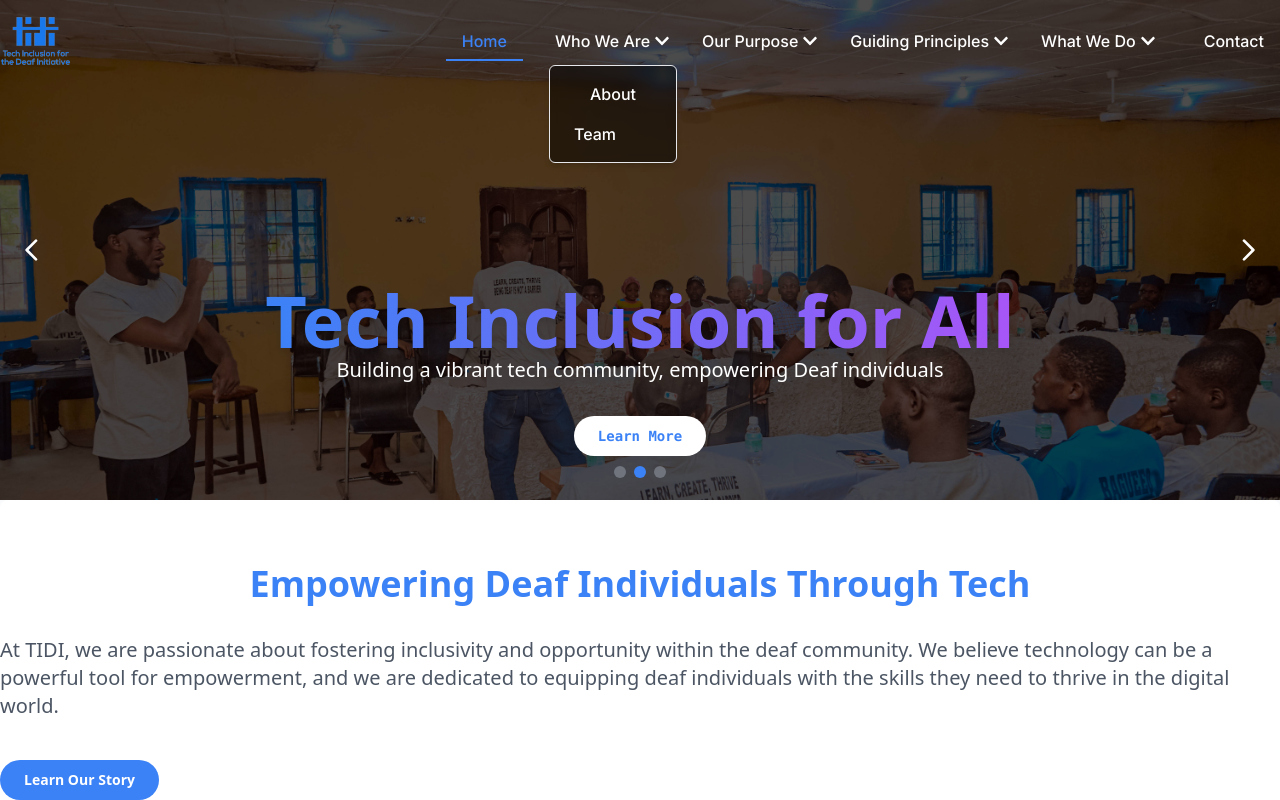
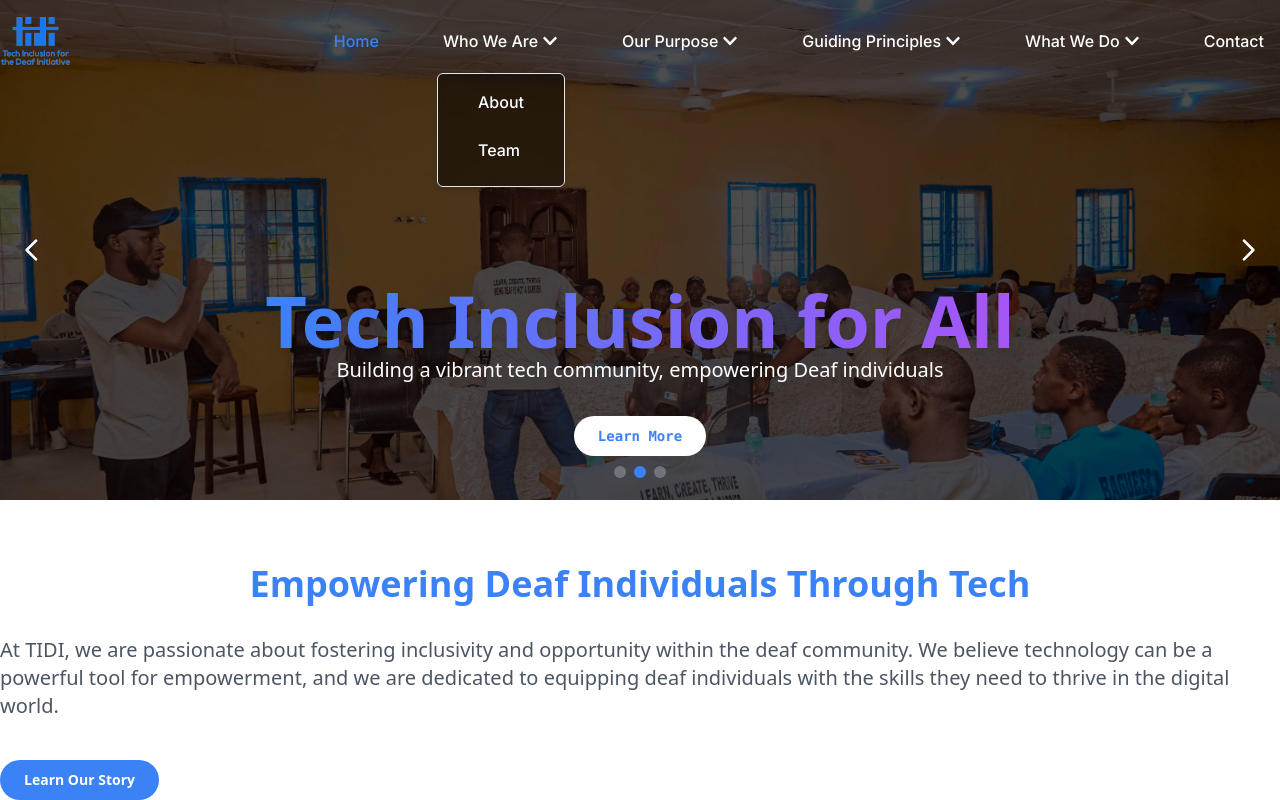
Before and after one commit to Vikkycode/TIDI, a Next.js app: page / in a window 1280 px wide. Both pictures are taken after a click on the button "Who We Are". Shown: the top 800 px of the page. Built offline with nearby package versions, Linux system fonts and the light colour scheme.

Commit message:
updated domain name

```diff
--- a/src/components/Header.tsx
+++ b/src/components/Header.tsx
@@ -8,7 +8,7 @@ import {
 } from "@/components/ui/dropdown-menu";
 import { MenuIcon, XIcon } from 'lucide-react';
 import React, { useState, useEffect } from 'react';
-import { usePathname } from 'next/navigation';
+import { usePathname, useRouter } from 'next/navigation'; // Import useRouter
 import {
   FaChevronDown
 } from 'react-icons/fa';
@@ -66,39 +66,74 @@ const navLinks: NavLink[] = [
 interface RenderNavLinkProps extends NavLink {
   pathname: string; // Add pathname as a prop
   level?: number;
+  closeMobileMenu: () => void;
+  isMobileMenuOpen: boolean;
 }
 
-const renderNavLink: React.FC<RenderNavLinkProps> = ({pathname, label, href, subLinks, level = 0 }) => {
+const renderNavLink: React.FC<RenderNavLinkProps> = ({
+  pathname,
+  label,
+  href,
+  subLinks,
+  level = 0,
+  closeMobileMenu,
+  isMobileMenuOpen,
+}) => {
   const isActive = pathname === href || (subLinks && subLinks.some(sub => sub.href === pathname));
   const isDropdown = !!subLinks;
+  const router = useRouter();
+  //No more usestate for isDropdownHovered
+
+  const handleClick = (e: React.MouseEvent<HTMLAnchorElement>) => {
+    closeMobileMenu();
+  };
+
+  const handleDropdownItemClick = (e: React.MouseEvent<HTMLAnchorElement>) => {
+    closeMobileMenu();
+  };
 
   return (
-    <div key={label} className="relative">
+    <div key={label} className="relative" >
       {isDropdown ? (
         <DropdownMenu>
           <DropdownMenuTrigger asChild>
-            <button className={`flex items-center space-x-2 cursor-pointer font-medium focus:outline-none
+            <button
+              className={`flex items-center space-x-2 cursor-pointer font-medium focus:outline-none px-4 py-2
               ${isActive ? 'text-blue-500' : 'text-white'}
-              hover:text-blue-500 transition duration-300`}>
+              hover:text-blue-500 transition duration-300`}
+              style={{ outline: 'none' }}
+            >
               {label} {level === 0 && <FaChevronDown className="h-4 w-4 ml-1" />}
             </button>
           </DropdownMenuTrigger>
           <DropdownMenuContent className="bg-black/50 backdrop-blur-sm shadow-md rounded-md p-2 border border-gray-200 mt-2">
-            {subLinks?.map(subLink =>
+            {subLinks?.map((subLink) => (
               <DropdownMenuItem key={subLink.label} asChild>
-                <Link href={subLink.href} className='block w-full px-4 py-2 text-white hover:text-blue-500'>
-                  {renderNavLink({pathname, ...subLink, level: level + 1})}
+                <Link
+                  href={subLink.href}
+                  className="block w-full px-4 py-2 text-white hover:text-blue-500"
+                  onClick={handleDropdownItemClick}
+                >
+                  {renderNavLink({
+                    pathname,
+                    ...subLink,
+                    level: level + 1,
+                    closeMobileMenu,
+                    isMobileMenuOpen,
+                  })}
                 </Link>
               </DropdownMenuItem>
-            )}
-
+            ))}
           </DropdownMenuContent>
         </DropdownMenu>
       ) : (
-
-        <Link href={href} className={`font-medium font-poppins px-4 py-2  focus:outline-none
-          ${isActive ? 'text-blue-500 border-b-2 border-blue-500' : 'text-white'}
-          hover:text-blue-500 transition duration-300`}>
+        <Link
+          href={href}
+          className={`font-medium font-poppins px-4 py-2  focus:outline-none
+          ${isActive ? 'text-blue-500 ' : 'text-white'}
+          hover:text-blue-500 transition duration-300`}
+          onClick={handleClick}
+        >
           {label}
         </Link>
       )}
@@ -112,6 +147,8 @@ export default function Header() {
   const [isMobileMenuOpen, setIsMobileMenuOpen] = useState(false);
   const [isScrolled, setIsScrolled] = useState(false);
   const pathname = usePathname(); //usePathname is now called here
+  const router = useRouter(); // Initialize useRouter
+  const [activeDropdown, setActiveDropdown] = useState<string | null>(null); // New state for active dropdown on desktop
 
   useEffect(() => {
     const handleScroll = () => {
@@ -129,6 +166,25 @@ export default function Header() {
     };
   }, []);
 
+  const closeMobileMenu = () => {
+    setIsMobileMenuOpen(false);
+     setActiveDropdown(null);
+  };
+
+  const handleMobileLinkClick = (href: string) => {
+    closeMobileMenu();
+    router.push(href);
+  };
+
+  const handleDropdownMouseEnter = (label: string) => {
+        setActiveDropdown(label);
+  };
+
+  const handleDropdownMouseLeave = () => {
+    setActiveDropdown(null);
+  };
+
+
   return (
     <header className={` ${isScrolled ? 'bg-black/50 backdrop-blur-sm' : 'bg-transparent'} fixed w-full py-2 top-0 z-50 transition-colors duration-300`}> {/* Transparent Header */}
 
@@ -145,7 +201,24 @@ export default function Header() {
 
         {/* Desktop Navigation */}
         <nav className="hidden md:flex items-center space-x-8">
-          {navLinks.map(link => renderNavLink({...link, pathname}))}
+          {navLinks.map(link => (
+              <div key={link.label}
+                 onMouseEnter={() => !isMobileMenuOpen && link.subLinks ? handleDropdownMouseEnter(link.label) : undefined}
+                 onMouseLeave={() => !isMobileMenuOpen ? handleDropdownMouseLeave() : undefined}
+              >
+                  {link.subLinks ? (
+                     <DropdownMenu open={activeDropdown === link.label} onOpenChange={(open) => !open && setActiveDropdown(null)}>
+                         <DropdownMenuTrigger asChild>
+                            <div >
+                               {renderNavLink({...link, pathname,closeMobileMenu,isMobileMenuOpen})}
+                             </div>
+                          </DropdownMenuTrigger>
+                      </DropdownMenu>
+                  ):
+
+                    renderNavLink({...link, pathname,closeMobileMenu,isMobileMenuOpen})}
+                </div>
+            ))}
         </nav>
 
         {/* Mobile Menu Button */}
@@ -166,14 +239,42 @@ export default function Header() {
           <div className="md:hidden fixed top-0 left-0 w-full h-[500px] bg-black/50 backdrop-blur-sm z-50 overflow-y-auto"> {/* Fixed position, full-screen */}
             <div className="p-4"> {/* Added padding */}
               <button
-                onClick={() => setIsMobileMenuOpen(false)}
+                onClick={closeMobileMenu}
+                onTouchStart={closeMobileMenu}
+                onTouchEnd={closeMobileMenu}
                 className="text-white hover:text-blue-500 float-right focus:outline-none"
                 aria-label="Close Mobile Menu"
               >
                 <XIcon className="h-6 w-6" />
               </button>
               <nav className="flex flex-col space-y-4 mt-8"> {/* Added margin-top */}
-                {navLinks.map(link => renderNavLink({...link,pathname}))}
+                {navLinks.map(link => (
+                  <div key={link.label}>
+                    {link.subLinks ? (
+                    <div
+                      onClick={(e) => {
+                        e.stopPropagation();
+                      }}
+                      onTouchStart={(e) => {
+                       e.stopPropagation();
+                      }}
+                      onTouchEnd={(e) => {
+                        e.stopPropagation();
+                      }}
+                    >
+                        {renderNavLink({ ...link, pathname, closeMobileMenu, isMobileMenuOpen })} {/* Pass isMobileMenuOpen */}
+                    </div>
+                     ) : (
+                    <div
+                       onClick={() => handleMobileLinkClick(link.href)}
+                       onTouchStart={() => handleMobileLinkClick(link.href)}
+                       onTouchEnd={() => handleMobileLinkClick(link.href)}
+                       >
+                      {renderNavLink({ ...link, pathname, closeMobileMenu, isMobileMenuOpen })} {/* Pass isMobileMenuOpen */}
+                    </div>
+                      )}
+                  </div>
+                ))}
               </nav>
             </div>
           </div>
```
